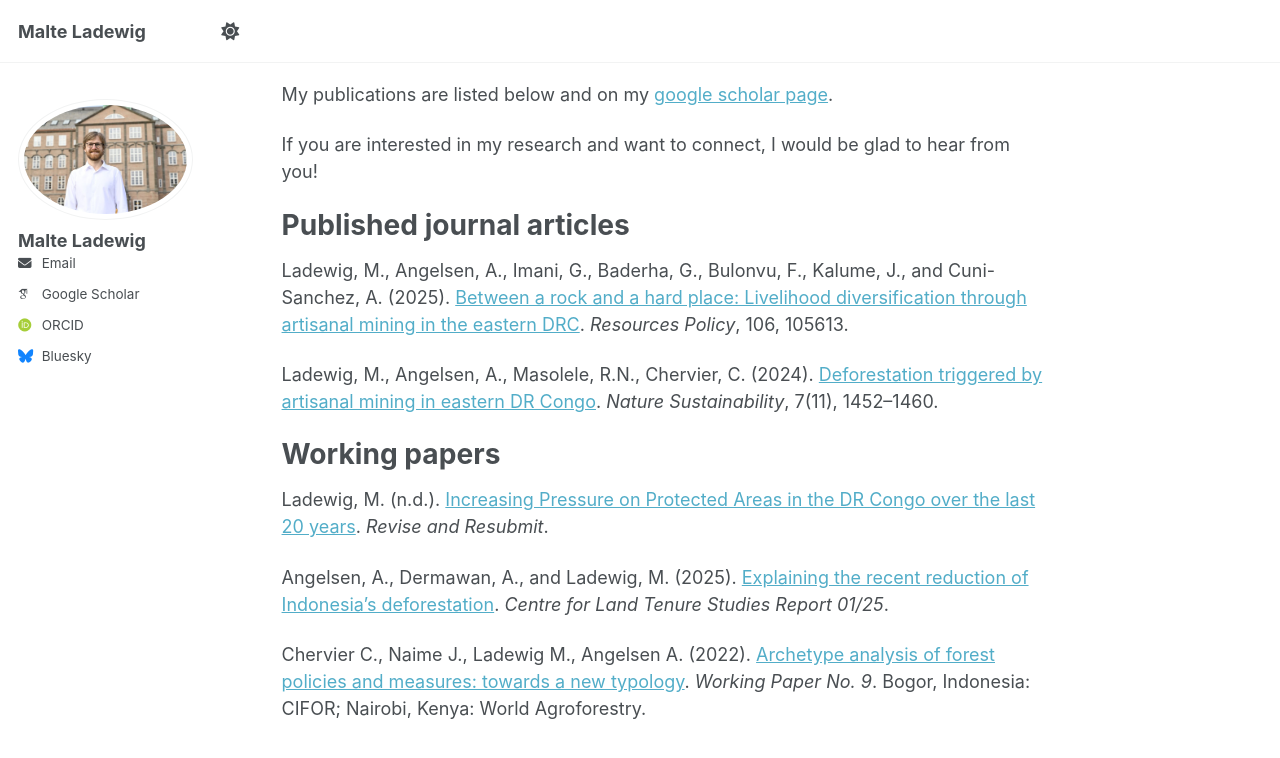
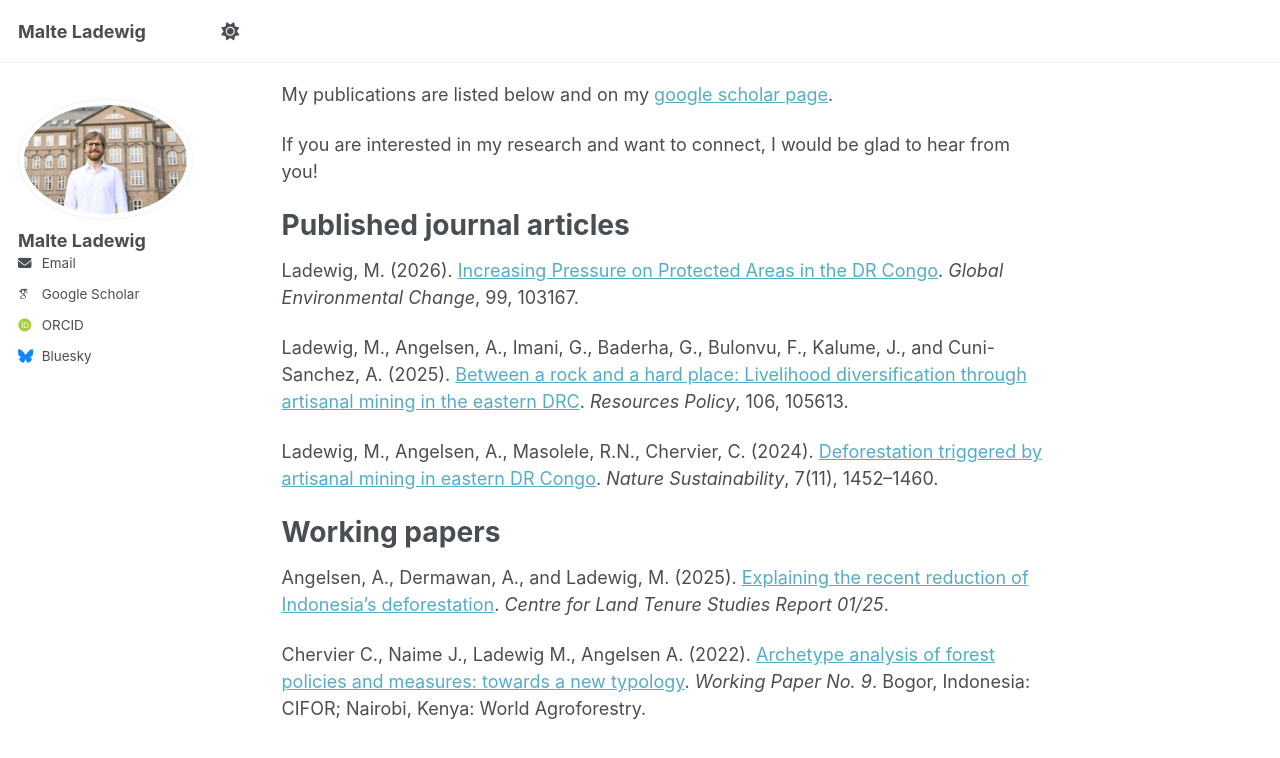
Before and after one commit to maladewig/maladewig.github.io, a Jekyll site: the page built from _pages/about.md, in a window 1280 px wide and 900 px high, scrolled down 431 px. Shown: the top 758 px of the window. Built offline with Jekyll 4.4.1, drawn with Linux system fonts in a browser that asks for light colours; some web fonts are replaced.

Commit message:
Update about.md

```diff
--- a/_pages/about.md
+++ b/_pages/about.md
@@ -17,6 +17,8 @@ If you are interested in my research and want to connect, I would be glad to hea
 
 Published journal articles
 ======
+Ladewig, M. (2026). [Increasing Pressure on Protected Areas in the DR Congo]([http://maladewig.github.io/files/wp_PAs_DRC.pdf](https://doi.org/10.1016/j.gloenvcha.2026.103167)). *Global Environmental Change*, 99, 103167.
+
 Ladewig, M., Angelsen, A., Imani, G., Baderha, G., Bulonvu, F., Kalume, J., and Cuni-Sanchez, A. (2025). [Between a rock and a hard place: Livelihood diversification through artisanal mining in the eastern DRC](https://www.sciencedirect.com/science/article/pii/S0301420725001552?via%3Dihub). *Resources Policy*, 106, 105613.
 
 Ladewig, M., Angelsen, A., Masolele, R.N., Chervier, C. (2024). [Deforestation triggered by artisanal mining in eastern DR Congo](https://doi.org/10.1038/s41893-024-01421-8). *Nature Sustainability*, 7(11), 1452–1460.
@@ -24,8 +26,6 @@ Ladewig, M., Angelsen, A., Masolele, R.N., Chervier, C. (2024). [Deforestation t
 Working papers
 ======
 
-Ladewig, M. (n.d.). [Increasing Pressure on Protected Areas in the DR Congo over the last 20 years](http://maladewig.github.io/files/wp_PAs_DRC.pdf). *Revise and Resubmit*.
-
 Angelsen, A., Dermawan, A., and Ladewig, M. (2025). [Explaining the recent reduction of Indonesia’s deforestation](https://nmbu.brage.unit.no/nmbu-xmlui/bitstream/handle/11250/3176540/CLTS_Report_01_25_full_pg.pdf?sequence=1&isAllowed=y). *Centre for Land Tenure Studies Report 01/25*.
 
 Chervier C., Naime J., Ladewig M., Angelsen A. (2022). [Archetype analysis of forest policies and measures: towards a new typology](https://www.cifor-icraf.org/publications/pdf_files/WPapers/CIFOR-ICRAF-WP-9.pdf). *Working Paper No. 9*. Bogor, Indonesia: CIFOR; Nairobi, Kenya: World Agroforestry.
```
